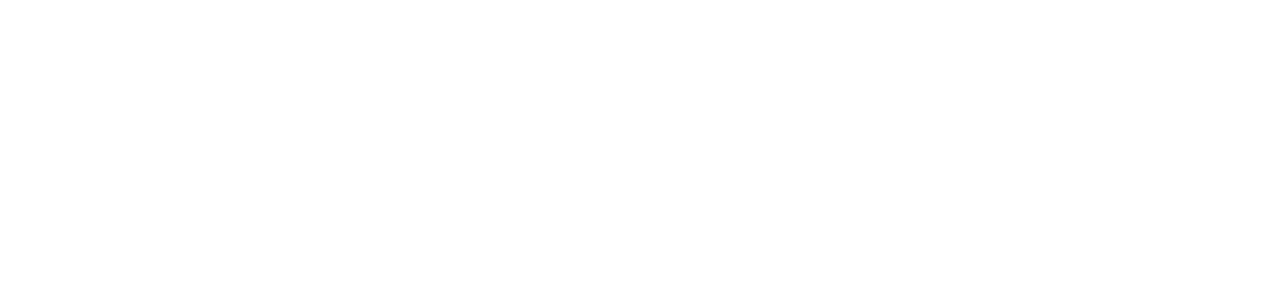
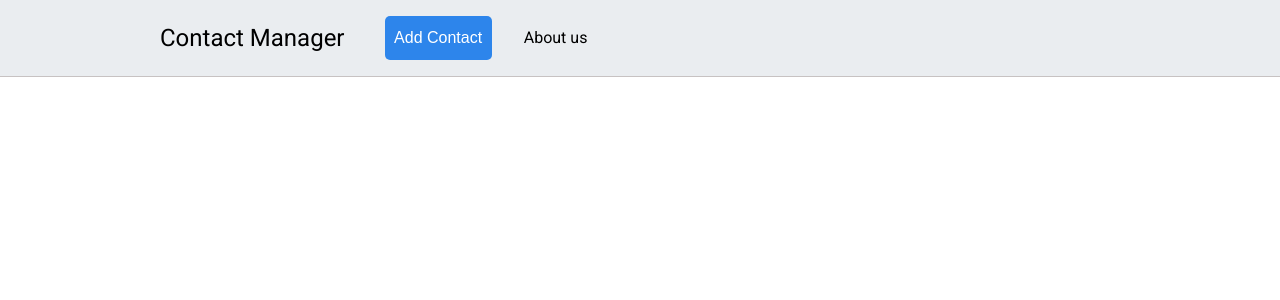
Before and after one commit to Mahdi15-879/contact-managment, a React (Create React App) app: page / in a window 1280 px wide. Shown: the top 300 px of the page. Built offline with nearby package versions, Linux system fonts and the light colour scheme.

Commit message:
Create Header component and style it

```diff
--- a/public/index.html
+++ b/public/index.html
@@ -15,6 +15,7 @@
       user's mobile device or desktop. See https://developers.google.com/web/fundamentals/web-app-manifest/
     -->
     <link rel="manifest" href="%PUBLIC_URL%/manifest.json" />
+    <link href="https://fonts.googleapis.com/css2?family=Roboto:wght@100;300;400;500;700;900&display=swap" rel="stylesheet">
     <!--
       Notice the use of %PUBLIC_URL% in the tags above.
       It will be replaced with the URL of the `public` folder during the build.
@@ -24,7 +25,7 @@
       work correctly both with client-side routing and a non-root public URL.
       Learn how to configure a non-root public URL by running `npm run build`.
     -->
-    <title>React App</title>
+    <title>Contact Managment</title>
   </head>
   <body>
     <noscript>You need to enable JavaScript to run this app.</noscript>
--- a/src/App.js
+++ b/src/components/App.js
@@ -1,11 +1,13 @@
 import React from 'react';
+
+import Header from './shared/Header';
 
 import './App.css';
 
 function App() {
   return (
     <div className="App">
-
+      <Header />
     </div>
   );
 }
--- /dev/null
+++ b/src/components/shared/Header.css
@@ -0,0 +1,35 @@
+.Header {
+  width: 100%;
+  background-color: rgb(234, 237, 240);
+  border-bottom: 1px solid rgb(199, 194, 194);
+}
+
+.Header div {
+  display: flex;
+  align-items: center;
+  width: 75%;
+  margin: auto;
+}
+
+.Header div h1 {
+  font-weight: 400;
+}
+
+.Header div ul {
+  display: flex;
+  align-items: center;
+}
+
+.Header div ul li:not(:last-child) {
+  margin-right: 2rem;
+}
+
+.Header div ul li button {
+  background-color: rgb(45, 133, 235);
+  color: #fff;
+  border: none;
+  border-radius: 5px;
+  font-size: 1rem;
+  padding: 0.8rem 0.6rem;
+  cursor: pointer;
+}
--- /dev/null
+++ b/src/components/shared/Header.js
@@ -0,0 +1,21 @@
+import React from "react";
+
+import "./Header.css";
+
+const Header = () => {
+  return (
+    <nav className="Header">
+      <div>
+        <h1>Contact Manager</h1>
+        <ul>
+          <li>
+            <button>Add Contact</button>
+          </li>
+          <li>About us</li>
+        </ul>
+      </div>
+    </nav>
+  );
+};
+
+export default Header;
--- a/src/index.css
+++ b/src/index.css
@@ -1,13 +1,14 @@
 body {
   margin: 0;
-  font-family: -apple-system, BlinkMacSystemFont, 'Segoe UI', 'Roboto', 'Oxygen',
-    'Ubuntu', 'Cantarell', 'Fira Sans', 'Droid Sans', 'Helvetica Neue',
-    sans-serif;
-  -webkit-font-smoothing: antialiased;
-  -moz-osx-font-smoothing: grayscale;
+  padding: 0;
+  box-sizing: border-box;
+  font-family: "Roboto", sans-serif;
 }
 
-code {
-  font-family: source-code-pro, Menlo, Monaco, Consolas, 'Courier New',
-    monospace;
+ul li {
+  list-style-type: none;
 }
+
+a {
+  text-decoration: none;
+}
--- a/src/index.js
+++ b/src/index.js
@@ -1,7 +1,7 @@
 import React from "react";
 import ReactDOM from "react-dom/client";
 import "./index.css";
-import App from "./App";
+import App from "./components/App";
 
 const root = ReactDOM.createRoot(document.getElementById("root"));
 root.render(<App />);
```
Also changed, not shown: src/components/App.css (renamed from src/App.css).
